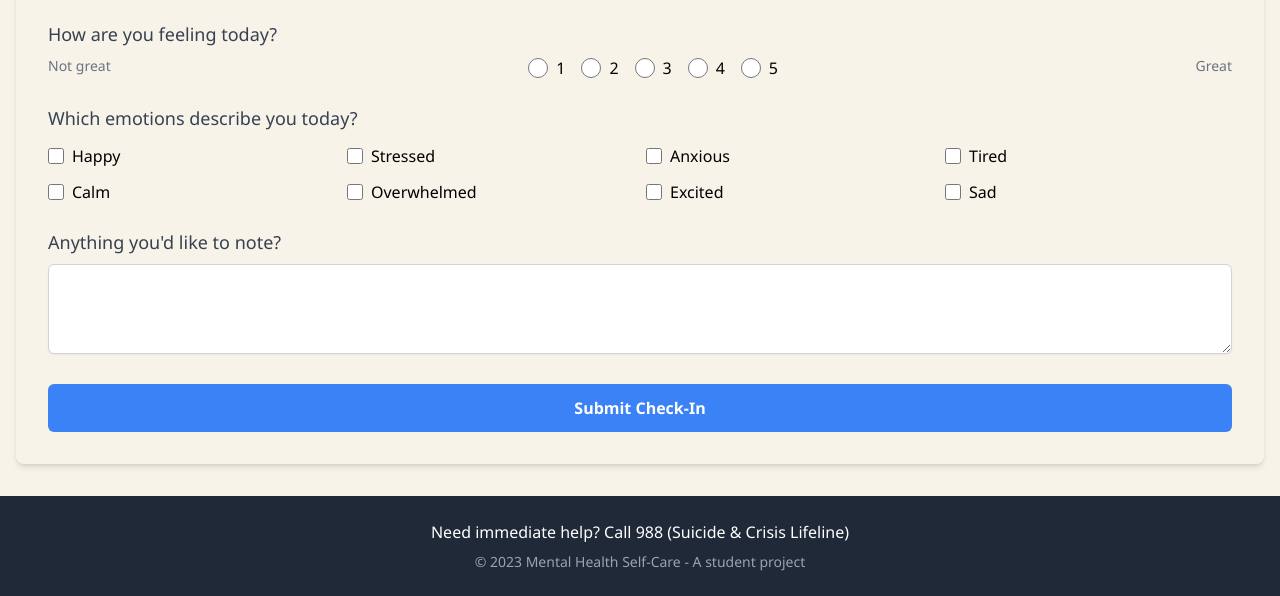
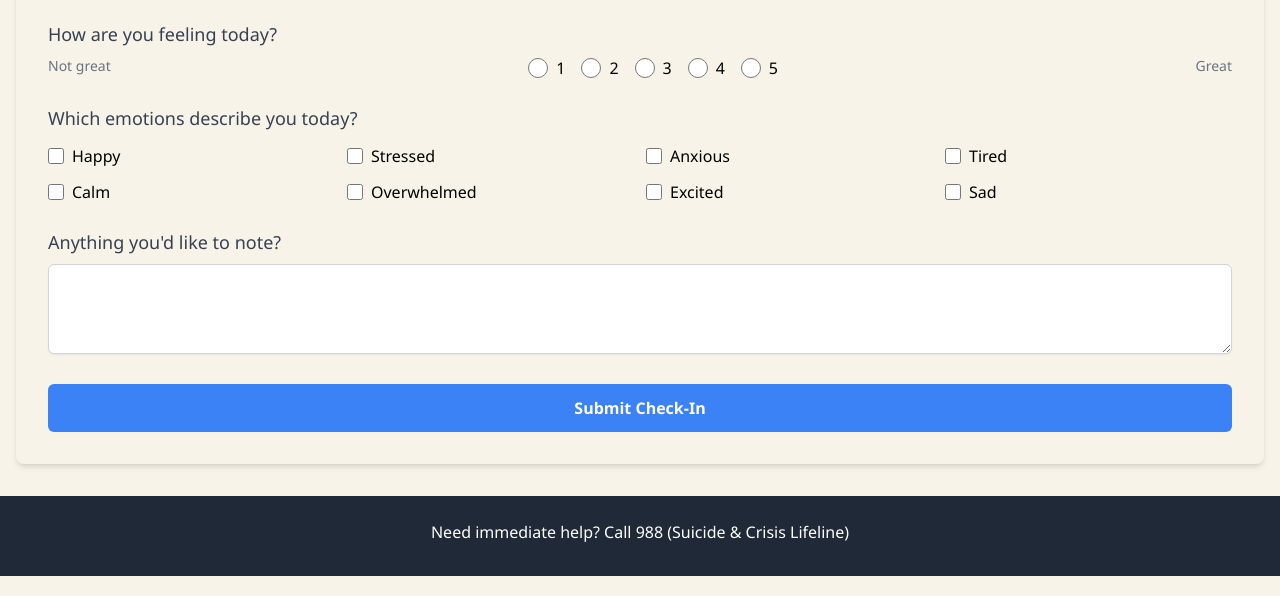
Before and after one commit to tiaan1jacobs-cyber/Mental-Health-Self-Care, a plain HTML site: page checkin.html in a window 1280 px wide. Shown: the part 208-804 px from the top of the page. Drawn offline with nearby package versions, Linux system fonts and the light colour scheme.

Commit message:
Update checkin.html

```diff
--- a/checkin.html
+++ b/checkin.html
@@ -134,7 +134,7 @@
     <footer class="bg-gray-800 text-white py-6">
         <div class="container mx-auto px-4">
             <p class="text-center mb-2">Need immediate help? Call 988 (Suicide & Crisis Lifeline)</p>
-            <p class="text-center text-sm text-gray-400">© 2023 Mental Health Self-Care - A student project</p>
+
         </div>
     </footer>
 
```
